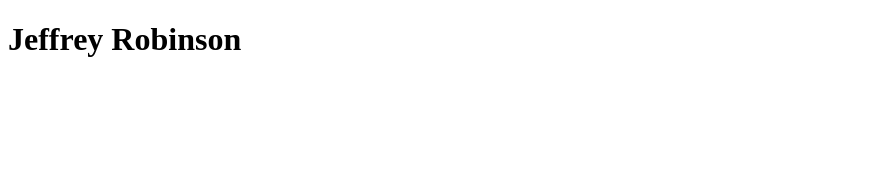
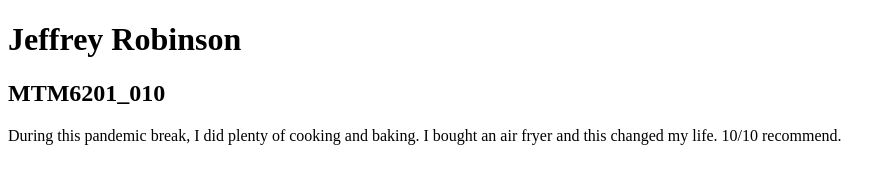
Before and after one commit to robi0787/robi0787.github.io, a plain HTML site: page index.html in a window 1280 px wide. Shown: the whole page, without its empty margins (0-891 px from the left). Drawn offline with Linux system fonts and the light colour scheme.

Commit message:
adds information about me

```diff
--- a/index.html
+++ b/index.html
@@ -7,5 +7,7 @@
 </head>
 <body>
     <h1>Jeffrey Robinson</h1>
+    <h2>MTM6201_010</h2>
+    <p>During this pandemic break, I did plenty of cooking and baking. I bought an air fryer and this changed my life. 10/10 recommend.</p>
 </body>
 </html>
```
